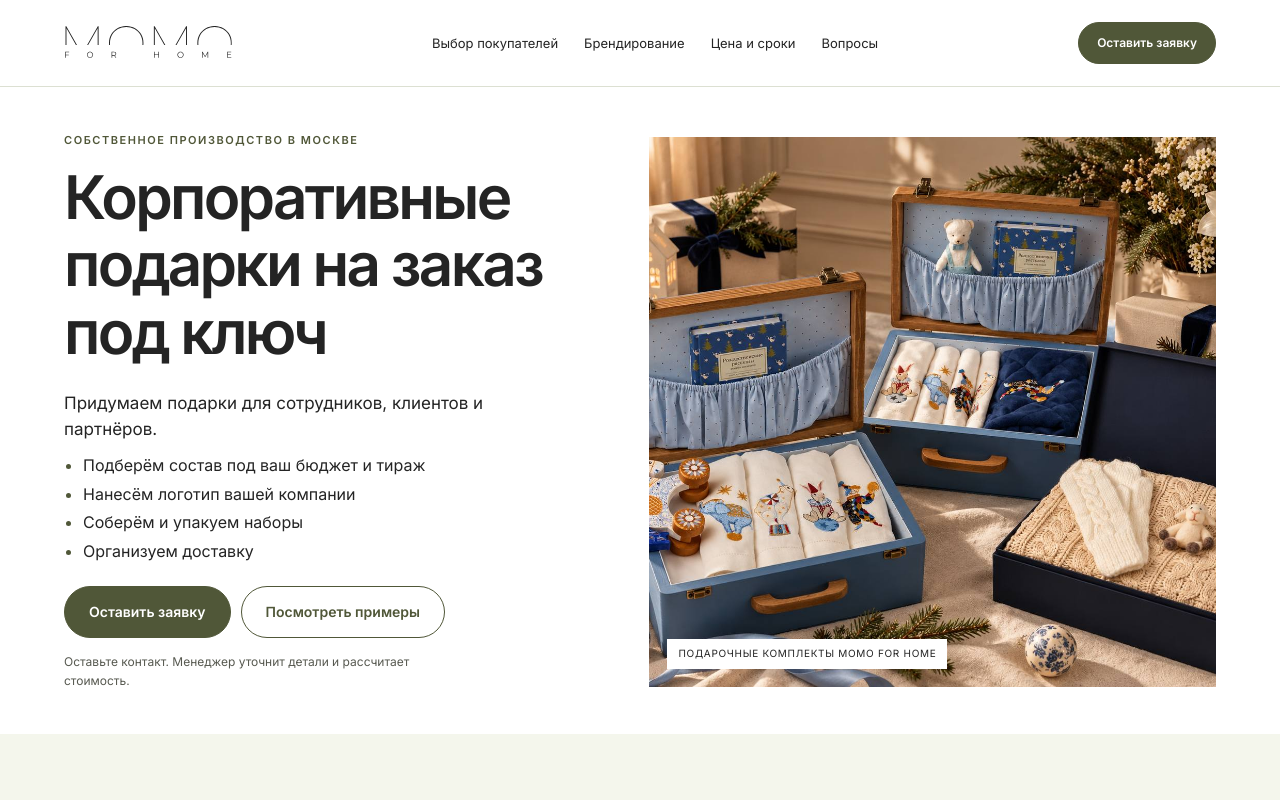
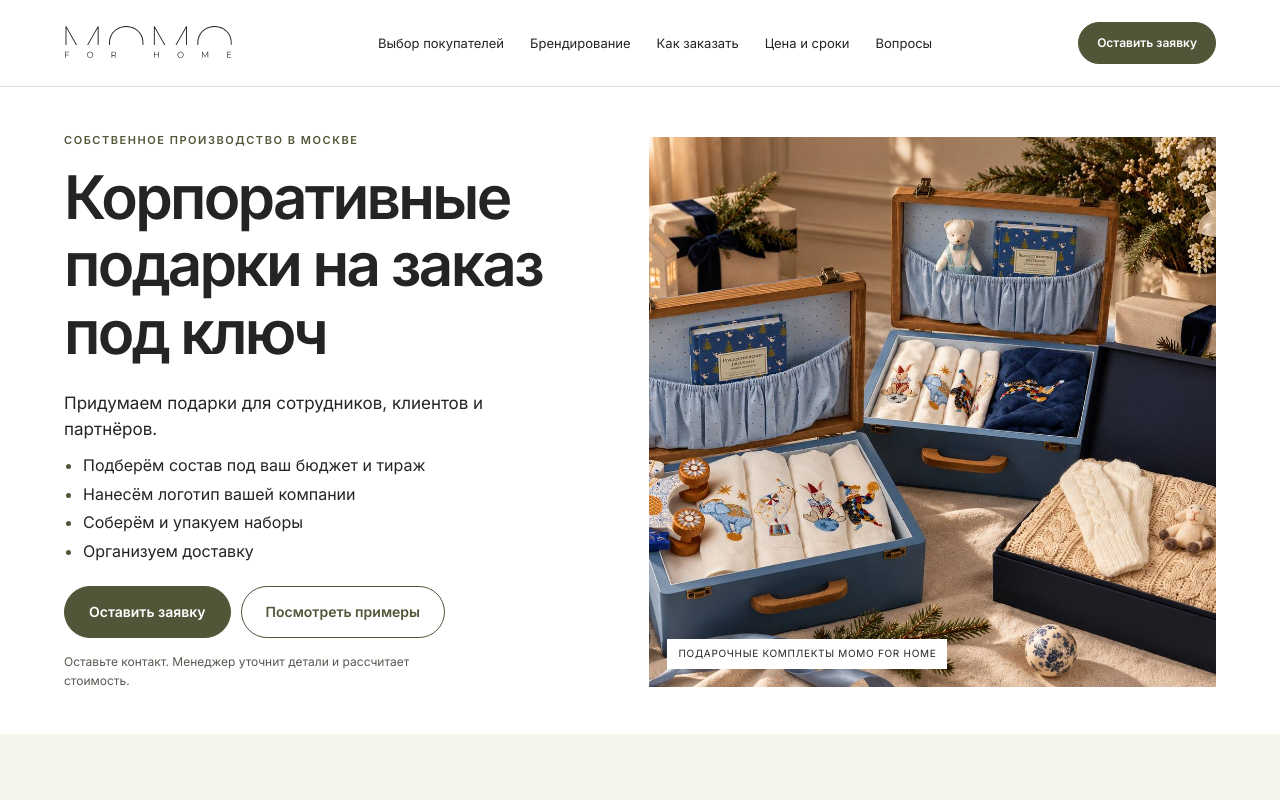
Before and after one commit to MaxProsh/momofahome, a plain HTML site: page index.html in a window 1280 px wide. Shown: the top 800 px of the page. Drawn offline with Linux system fonts and the light colour scheme.

Commit message:
Separate order steps and pricing links

```diff
--- a/index.html
+++ b/index.html
@@ -331,7 +331,7 @@ body:has(.offer-popup[open]) .catalog-widget { display: none; }
 }
 </style></head>
 <body>
-<header class="mast"><div class="wrap head"><img class="logo" src="assets/logo.svg" alt="MOMO FOR HOME"><nav><a href="#gifts">Выбор покупателей</a><a href="#brand">Брендирование</a><a href="#process">Цена и сроки</a><a href="#faq">Вопросы</a></nav><a class="button" href="#contact">Оставить заявку</a></div></header>
+<header class="mast"><div class="wrap head"><img class="logo" src="assets/logo.svg" alt="MOMO FOR HOME"><nav><a href="#gifts">Выбор покупателей</a><a href="#brand">Брендирование</a><a href="#process">Как заказать</a><a href="#contact">Цена и сроки</a><a href="#faq">Вопросы</a></nav><a class="button" href="#contact">Оставить заявку</a></div></header>
 <main>
 <section class="hero"><div class="wrap hero-grid"><div><p class="eyebrow">Собственное производство в Москве</p><h1>Корпоративные подарки на заказ под ключ</h1><p class="intro">Придумаем подарки для сотрудников, клиентов и партнёров.</p>
 <ul class="hero-benefits">
```
